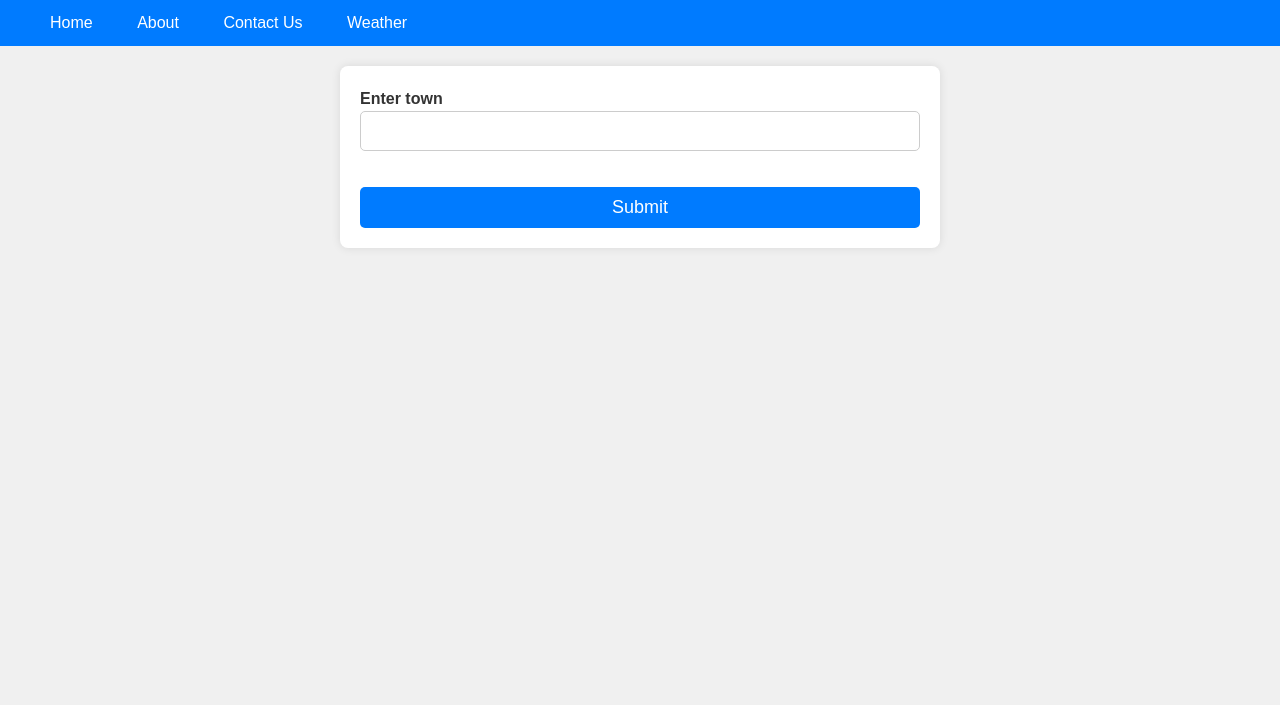
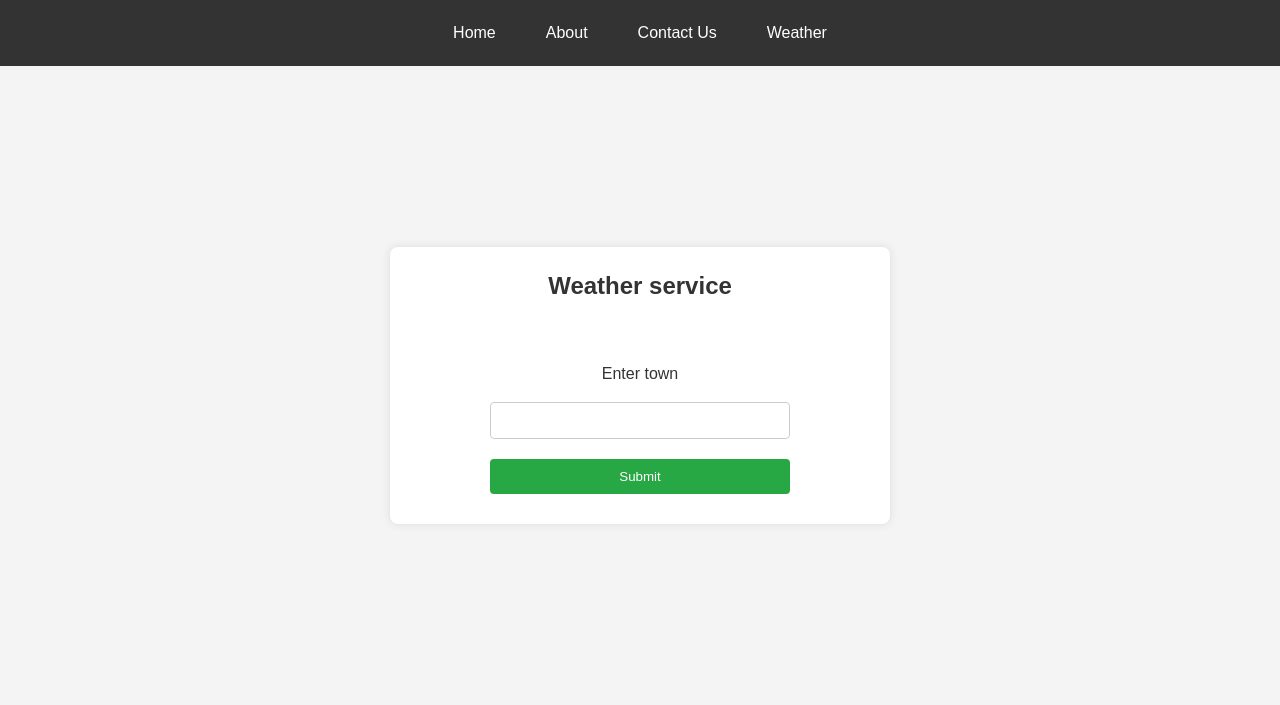
Before and after one commit to K-Musembi/Mazao_Mema, a Flask app: page /weather in a window 1280 px wide. Shown: the top 705 px of the page. Run offline with Flask 3, Linux system fonts and the light colour scheme.

Commit message:
fifth commit

```diff
--- a/web_flask/version1/static/styles.css
+++ b/web_flask/version1/static/styles.css
@@ -1,100 +1,110 @@
-/* Reset and General Styles */
+/* General reset and base styles */
 * {
-    box-sizing: border-box;
     margin: 0;
     padding: 0;
+    box-sizing: border-box;
 }
 
 body {
     font-family: Arial, sans-serif;
     line-height: 1.6;
-    background-color: #f0f0f0;
+    background-color: #f4f4f4;
     color: #333;
 }
 
-/* Layout Styles */
+/* Top navigation bar styles */
 .top-bar {
-    background-color: #007bff;
+    background-color: #333;
     color: #fff;
-    padding: 10px 20px;
+    padding: 10px 0;
+}
+
+.top-bar nav {
     display: flex;
-    justify-content: space-between;
+    justify-content: center;
     align-items: center;
 }
 
+.top-bar nav a {
+    color: #fff;
+    text-decoration: none;
+    margin: 0 15px;
+    padding: 10px;
+    transition: background-color 0.3s;
+}
+
+.top-bar nav a:hover {
+    background-color: #575757;
+    border-radius: 4px;
+}
+
+/* Main content styles */
 .main-body {
+    display: flex;
+    justify-content: center;
+    align-items: center;
+    height: 80vh;
     padding: 20px;
 }
 
-/* Navigation Styles */
-.top-bar a {
-    color: #fff;
-    text-decoration: none;
-    margin-left: 20px;
-    padding: 5px 10px;
-    border-radius: 5px;
-    transition: background-color 0.3s ease;
-}
-
-.top-bar a:hover {
-    background-color: #0056b3;
-}
-
-/* Form Styles */
-form {
-    max-width: 600px;
-    margin: auto;
-    background-color: #fff;
+/* Forms and general layout styles */
+main {
+    background: #fff;
     padding: 20px;
     border-radius: 8px;
     box-shadow: 0 0 10px rgba(0, 0, 0, 0.1);
+    max-width: 500px;
+    width: 100%;
+    margin: auto;
+    text-align: center;
 }
 
-form input[type="text"],
-form textarea {
-    width: 100%;
-    padding: 10px;
-    margin-bottom: 10px;
-    border: 1px solid #ccc;
-    border-radius: 5px;
-    font-size: 16px;
+main h2 {
+    margin-bottom: 20px;
 }
 
-form label {
-    font-weight: bold;
+main form {
+    display: flex;
+    flex-direction: column;
+    align-items: center;
 }
 
-form button {
-    display: block;
+main form label {
+    margin: 10px 0 5px 0;
+    text-align: center;
     width: 100%;
+}
+
+main form input,
+main form select,
+main form textarea,
+main form button {
     padding: 10px;
-    background-color: #007bff;
+    margin: 10px 0;
+    width: 100%;
+    max-width: 300px;
+    border: 1px solid #ccc;
+    border-radius: 4px;
+}
+
+main form button {
+    background-color: #28a745;
     color: #fff;
     border: none;
-    border-radius: 5px;
-    font-size: 18px;
     cursor: pointer;
-    transition: background-color 0.3s ease;
+    transition: background-color 0.3s;
 }
 
-form button:hover {
-    background-color: #0056b3;
+main form button:hover {
+    background-color: #218838;
 }
 
-/* Article Styles */
-article {
-    background-color: #fff;
-    padding: 20px;
-    margin-top: 20px;
-    border-radius: 8px;
-    box-shadow: 0 0 10px rgba(0, 0, 0, 0.1);
+/* Specific content styles */
+.about article,
+.contacts form,
+.weather,
+.service,
+.agri-services,
+.not-found {
+    text-align: center;
 }
-
-article h2 {
-    color: #333;
-    margin-bottom: 10px;
-}
-
-article p {
-    line-height: 1.8;
-}
--- a/web_flask/version1/templates/choose.html
+++ b/web_flask/version1/templates/choose.html
@@ -7,13 +7,12 @@
     <h2>Mazao Mema</h2>
     <h2>{{ name }} County</h2>
     <form action="/county/service" method="POST">
-    <label for="service">Choose a Service</label><br>
+      <label for="service">Choose a Service</label>
       <select name="service" id="service">
         <option value="consultant">Consultants</option>
         <option value="inputdealer">Input Dealers</option>
         <option value="buyer">Buyers</option>
       </select>
-      <br><br>
       <input type="submit">Submit</button>
     </form>
   </main>
--- a/web_flask/version1/templates/contacts.html
+++ b/web_flask/version1/templates/contacts.html
@@ -15,5 +15,4 @@
       <input style="margin-top: 20px;" type="submit" value="Submit">
     </form>
   </main>
-  <a href="index.html">Go Back</a>
 {% endblock %}
--- a/web_flask/version1/templates/index.html
+++ b/web_flask/version1/templates/index.html
@@ -7,9 +7,8 @@
     <h2>Mazao Mema</h2>
     <h2>Welcome</h2>
     <form action="/county" method="POST">
-      <label for="county">Enter County name:</label><br>
+      <label for="county">Enter County name</label>
       <input type="text" name="county" id="county" placeholder="county">
-      <br>
       <button type="submit">Submit</button>
     </form>
   </main>
--- a/web_flask/version1/templates/not_found.html
+++ b/web_flask/version1/templates/not_found.html
@@ -7,7 +7,5 @@
     <h2>Resource Not Found</h2>
     <br>
     <h2>The county you chose is not in our directory</h2>
-    <br>
-    <a href="index.html">Go Back</a>
   </main>
 {% endblock %}
--- a/web_flask/version1/templates/weather.html
+++ b/web_flask/version1/templates/weather.html
@@ -3,10 +3,11 @@
 {% block title %}Weather{% endblock %}
 
 {% block body %}
-  </main>
+  <main>
+    <h2>Weather service</h2><br>
     <form action="/weather_service" method="get">
-      <label for="city">Enter town</label><br>
-      <input type="text" id="city" name="city" required><br><br>
+      <label for="city">Enter town</label>
+      <input type="text" id="city" name="city" required>
       <button type="submit">Submit</button>
     </form>
   </main>
```
